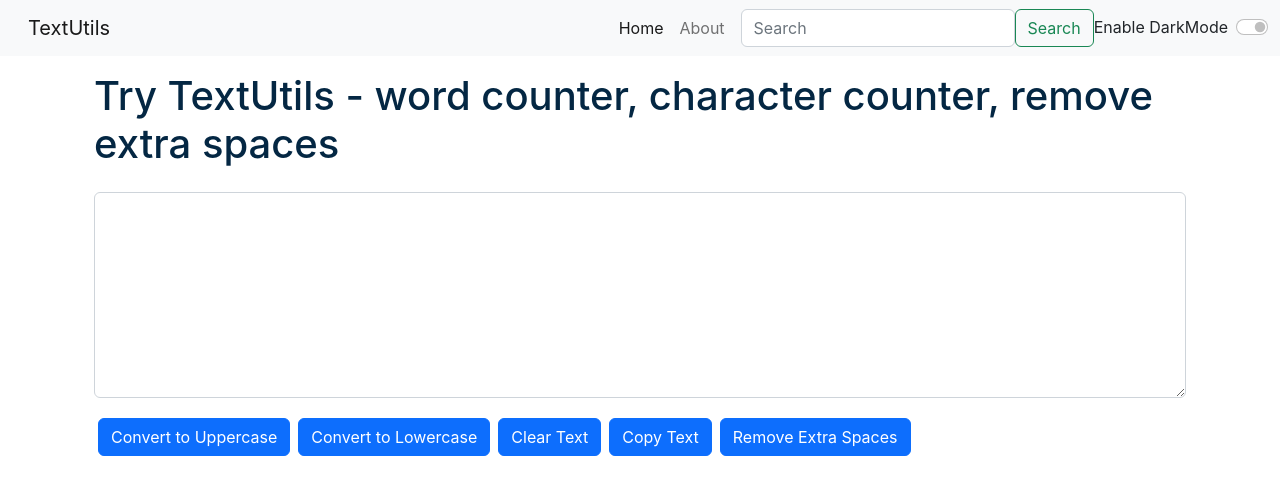
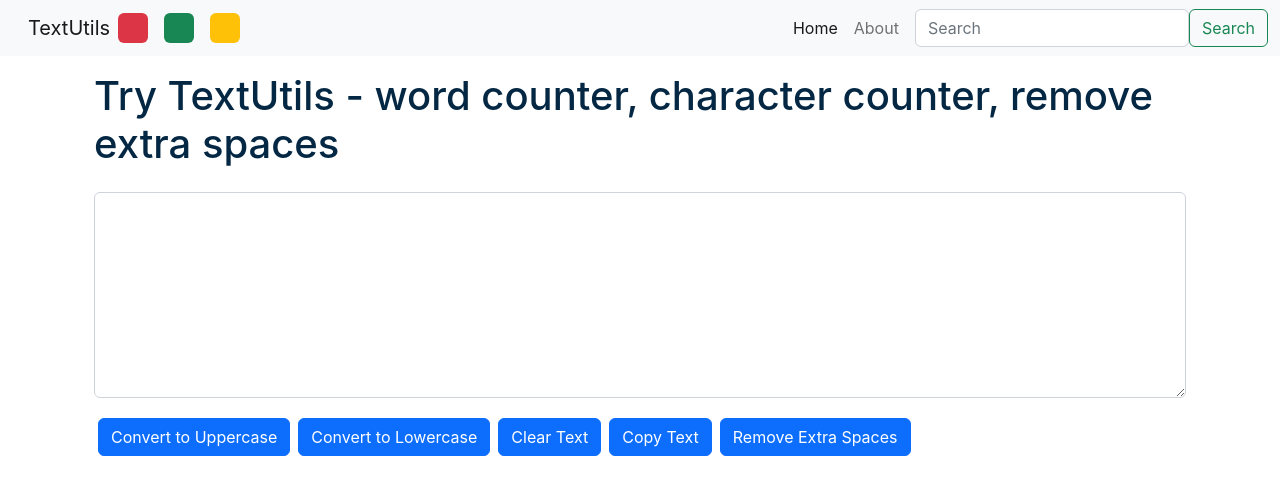
Before and after one commit to amitChauhanDeveloper/TextUtils, a React (Create React App) app: page / in a window 1280 px wide. Shown: the top 494 px of the page. Built offline with nearby package versions, Linux system fonts and the light colour scheme.

Commit message:
Add Multiple Theme

```diff
--- a/src/App.js
+++ b/src/App.js
@@ -22,7 +22,16 @@
 
   }
 
-  const toggleMode = () => {
+  const removeBodyClasses = () => {
+    document.body.classList.remove('bg-warning')
+    document.body.classList.remove('bg-danger')
+    document.body.classList.remove('bg-success')
+  }
+
+  const toggleMode = (cls) => {
+    removeBodyClasses();
+    console.log(cls)
+    document.body.classList.add('bg-' + cls)
     if (mode === 'light') {
       setMode('dark')
       document.body.style.backgroundColor = '#042743';
@@ -36,8 +45,8 @@
   }
   return (
     <>
-    <BrowserRouter>
-    <Navbar title="TextUtils" mode={mode} toggleMode={toggleMode} />
+      <BrowserRouter>
+        <Navbar title="TextUtils" mode={mode} toggleMode={toggleMode} />
         <Alert alert={alert} />
         {/* <div className="container my-3">
         <TextForm showAlert={showAlert} heading="Enter the text to analyse below"
--- a/src/components/Navbar.js
+++ b/src/components/Navbar.js
@@ -19,6 +19,12 @@
                     aria-label="Toggle navigation">
                     <span className="navbar-toggler-icon"></span>
                 </button>
+                <div className="d-flex">
+                    <div className="bg-danger rounded mx-2" onClick={() => { props.toggleMode('danger') }} style={{ height: '30px', width: '30px', cursor: 'pointer' }}></div>
+                    <div className="bg-success rounded mx-2" onClick={() => { props.toggleMode('success') }} style={{ height: '30px', width: '30px', cursor: 'pointer' }}></div>
+                    <div className="bg-warning rounded mx-2" onClick={() => { props.toggleMode('warning') }} style={{ height: '30px', width: '30px', cursor: 'pointer' }}></div>
+                </div>
+
                 <div className="collapse navbar-collapse" id="navbarSupportedContent">
                     <ul className="navbar-nav me-auto mb-2 mb-lg-0">
                         <li className="nav-item">
@@ -28,8 +34,7 @@
                         </li>
                         <li className="nav-item">
                             <Link className="nav-link" to="/about">
-                                About
-                            {/* {props.aboutText} */}
+                                {props.aboutText}
                             </Link>
                         </li>
                     </ul>
@@ -44,10 +49,10 @@
                             Search
                         </button>
                     </form>
-                    <div className={`form-check form-switch text-${props.mode==='light'?'dark':'light'}`}>
+                    {/* <div className={`form-check form-switch text-${props.mode==='light'?'dark':'light'}`}>
                         <input className="form-check-input" onClick={props.toggleMode} type="checkbox" id="flexSwitchCheckDefault"/>
                         <label className="form-check-label" htmlFor="flexSwitchCheckDefault">Enable DarkMode</label>
-                    </div>
+                    </div> */}
                 </div>
             </div>
         </nav>
@@ -56,3 +61,8 @@
 Navbar.propTypes = {
     title: PropTypes.string.isRequired,
 };
+
+Navbar.defaultProps = {
+    title: 'Set title here',
+    aboutText: 'About'
+};
--- a/src/components/TextForm.js
+++ b/src/components/TextForm.js
@@ -45,24 +45,24 @@
     //setText("new Text"); //Correct way to change the state
     return (
         <>
-            <div className="container" style={{color: props.mode==='dark'?'white':'#042743'}}>
-            <h1 className='mb-4'>{props.heading}</h1>
-            <div className="mb-3">
-            <textarea className="form-control" value={text} onChange={handleOnChange} style={{backgroundColor: props.mode==='dark'?'#13466e':'white', color: props.mode==='dark'?'white':'#042743'}} id="myBox" rows="8"></textarea>
+            <div className="container" style={{ color: props.mode === 'dark' ? 'white' : '#042743' }}>
+                <h1 className='mb-4'>{props.heading}</h1>
+                <div className="mb-3">
+                    <textarea className="form-control" value={text} onChange={handleOnChange} style={{ backgroundColor: props.mode === 'dark' ? '#13466e' : 'white', color: props.mode === 'dark' ? 'white' : '#042743' }} id="myBox" rows="8"></textarea>
+                </div>
+                <button className="btn btn-primary mx-1 my-1" onClick={handleUpClick}>Convert to Uppercase</button>
+                <button className="btn btn-primary mx-1 my-1" onClick={handleLoClick}>Convert to Lowercase</button>
+                <button className="btn btn-primary mx-1 my-1" onClick={handleClearClick}>Clear Text</button>
+                <button className="btn btn-primary mx-1 my-1" onClick={handleCopyClick}>Copy Text</button>
+                <button className="btn btn-primary mx-1 my-1" onClick={handleExtraSpaces}>Remove Extra Spaces</button>
             </div>
-            <button  className="btn btn-primary mx-1 my-1" onClick={handleUpClick}>Convert to Uppercase</button>
-            <button  className="btn btn-primary mx-1 my-1" onClick={handleLoClick}>Convert to Lowercase</button>
-            <button  className="btn btn-primary mx-1 my-1" onClick={handleClearClick}>Clear Text</button>
-            <button  className="btn btn-primary mx-1 my-1" onClick={handleCopyClick}>Copy Text</button>
-            <button  className="btn btn-primary mx-1 my-1" onClick={handleExtraSpaces}>Remove Extra Spaces</button>
-        </div>
-        <div className="container my-3" style={{color: props.mode==='dark'?'white':'#042743'}}>
-            {/* <h2>Your text summary</h2>
+            <div className="container my-3" style={{ color: props.mode === 'dark' ? 'white' : '#042743' }}>
+                {/* <h2>Your text summary</h2>
             <p>{text.split(" ").filter((element)=>{return element.length!==0}).length} words and {text.length} characters</p>
             <p>{0.008 *  text.split(" ").filter((element)=>{return element.length!==0}).length} Minutes read</p>
             <h2>Preview</h2>
             <p>{text.length>0?text:"Nothing to preview!"}</p> */}
-        </div>
+            </div>
         </>
     );
 }
```
Also changed, not shown: src/components/About.js (+3 -4 lines).
